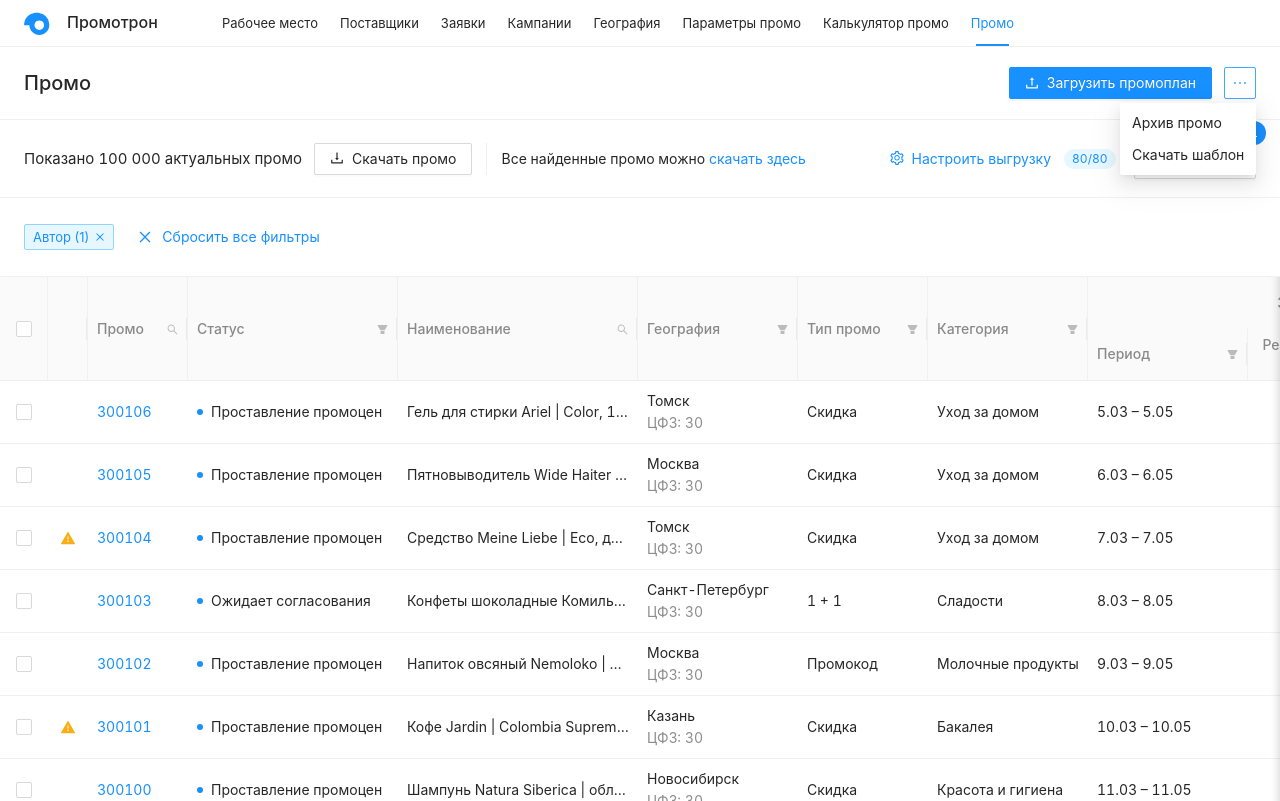
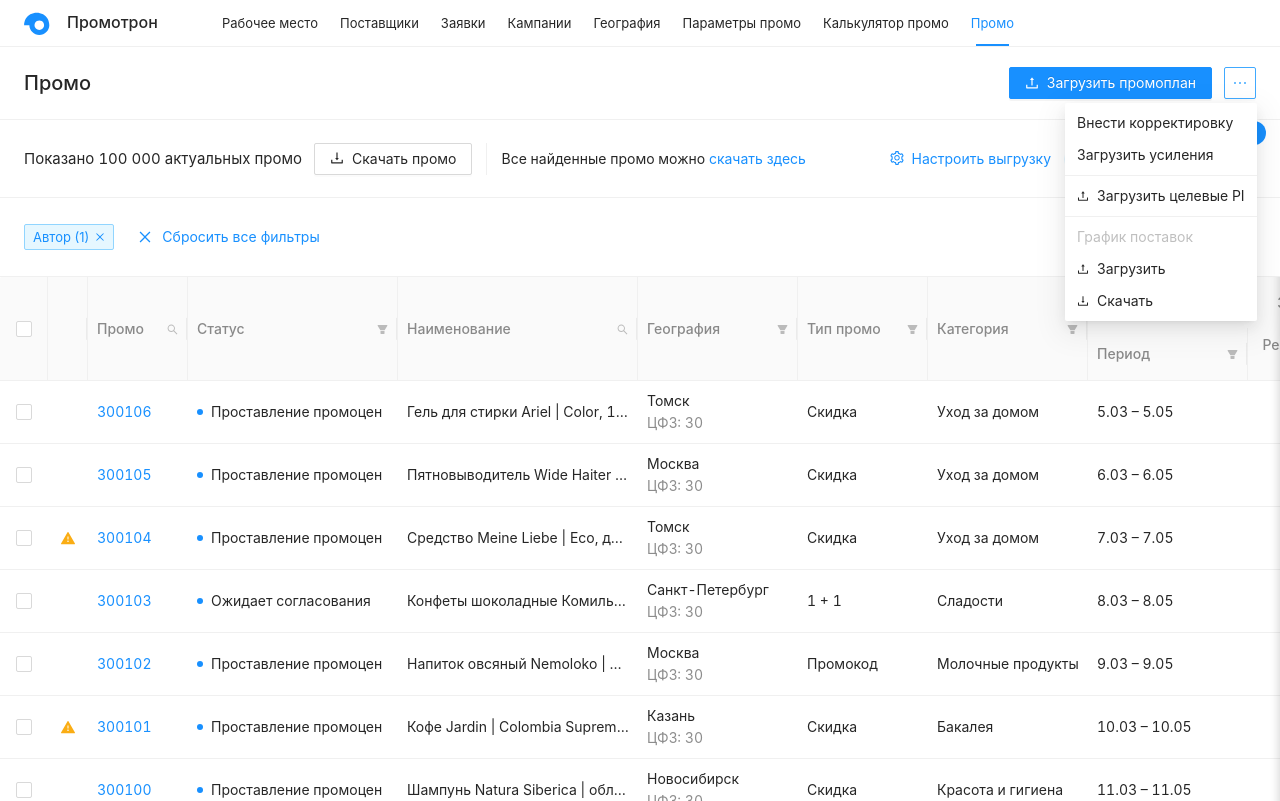
Before and after one commit to d4d4-ksks/promo-market-prototype, a React (Vite) app: page / in a window 1280 px wide. Both pictures are taken after a click on the button 1240 px from the left and 83 px from the top of the page. Built offline with nearby package versions, Linux system fonts and the light colour scheme.

Commit message:
Update promo header actions menu

```diff
--- a/src/App.tsx
+++ b/src/App.tsx
@@ -171,7 +171,27 @@ function App() {
     setPi2Filters(draftPi2Filters);
     setFiltersVisible(false);
   };
-  const actions = <Menu items={[{ key: 'archive', label: 'Архив промо' }, { key: 'template', label: 'Скачать шаблон' }]} onClick={({key}) => notify(key === 'archive' ? 'Архив промо' : 'Скачать шаблон')} />;
+  const actions = <Menu
+    className="promo-actions-menu"
+    selectable={false}
+    items={[
+      { key: 'adjust', label: 'Внести корректировку' },
+      { key: 'boosts', label: 'Загрузить усиления' },
+      { type: 'divider' },
+      { key: 'target-pi', icon: <UploadOutlined />, label: 'Загрузить целевые PI' },
+      { type: 'divider' },
+      { key: 'schedule-heading', label: <span className="promo-actions-heading">График поставок</span>, disabled: true },
+      { key: 'schedule-upload', icon: <UploadOutlined />, label: 'Загрузить' },
+      { key: 'schedule-download', icon: <DownloadOutlined />, label: 'Скачать' },
+    ]}
+    onClick={({ key }) => {
+      const labels: Record<string, string> = {
+        adjust: 'Внести корректировку', boosts: 'Загрузить усиления', 'target-pi': 'Загрузить целевые PI',
+        'schedule-upload': 'Загрузить график поставок', 'schedule-download': 'Скачать график поставок',
+      };
+      if (labels[key]) notify(labels[key]);
+    }}
+  />;
   const bulkActions = <Menu
     className="bulk-actions-menu"
     selectable={false}
@@ -208,7 +228,7 @@ function App() {
       <h1>Промо</h1>
       <div className="heading-actions">
         <Button type="primary" icon={<UploadOutlined />} onClick={() => notify('Загрузить промоплан')}>Загрузить промоплан</Button>
-        <Dropdown overlay={actions} trigger={['click']}><Button icon={<EllipsisOutlined />} /></Dropdown>
+        <Dropdown overlay={actions} trigger={['click']} placement="bottomRight"><Button className="heading-more" icon={<EllipsisOutlined />} aria-label="Другие действия с промо" /></Dropdown>
       </div>
     </section>
 
```
